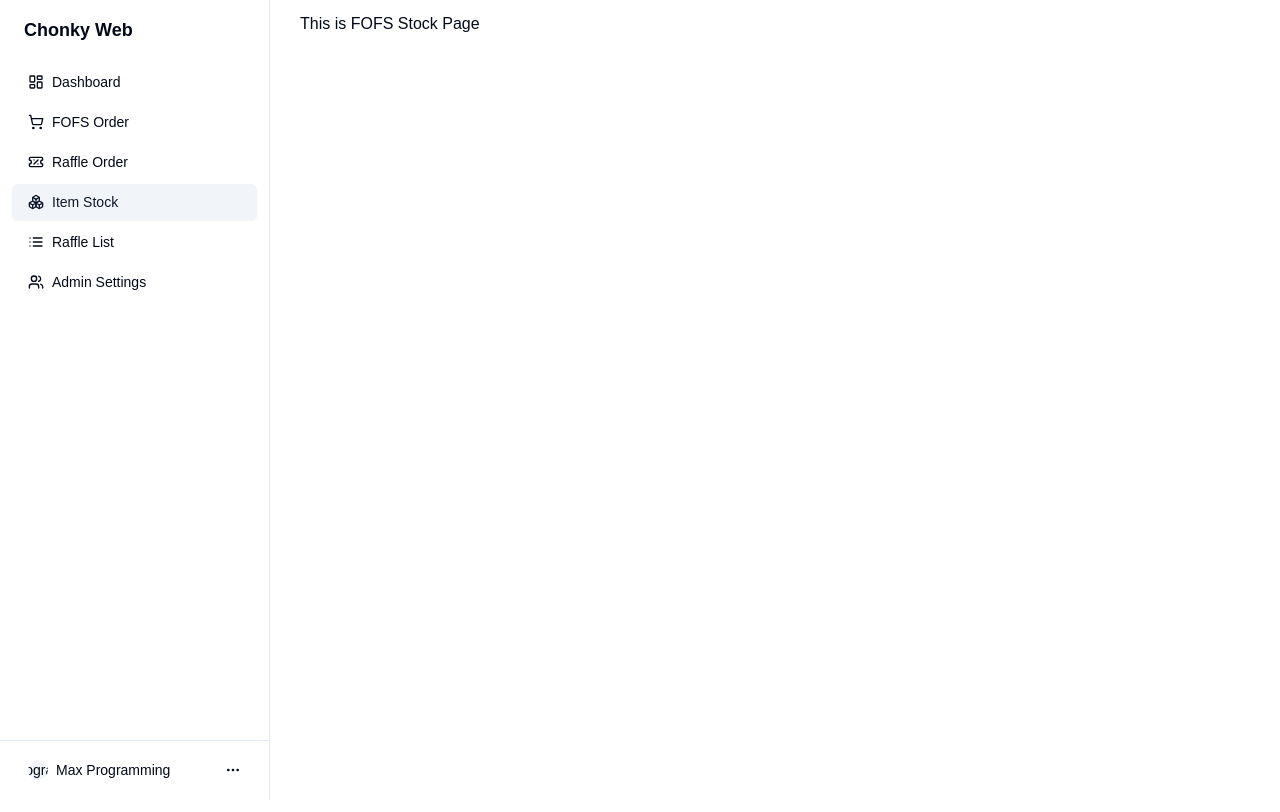
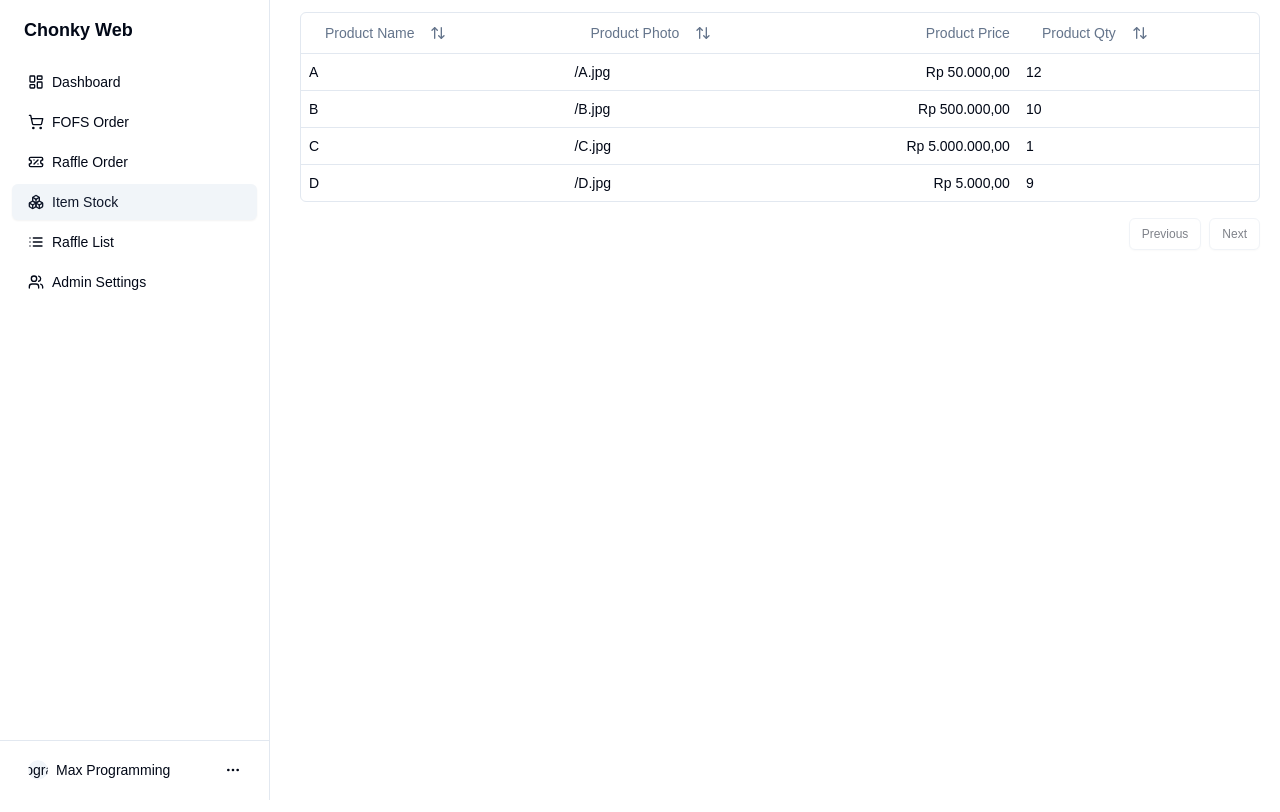
Before and after one commit to AJustiago/chonky-web, a Next.js app: page /admin/FOFS/stock in a window 1280 px wide. Built offline with nearby package versions, Linux system fonts and the light colour scheme.

Commit message:
feat: pages stock list

```diff
--- a/package.json
+++ b/package.json
@@ -16,6 +16,7 @@
     "@radix-ui/react-separator": "^1.1.2",
     "@radix-ui/react-slot": "^1.1.2",
     "@radix-ui/react-tooltip": "^1.1.8",
+    "@tanstack/react-table": "^8.21.2",
     "class-variance-authority": "^0.7.1",
     "clsx": "^2.1.1",
     "lucide-react": "^0.475.0",
--- /dev/null
+++ b/src/app/admin/FOFS/stock/columns.tsx
@@ -0,0 +1,72 @@
+"use client"
+
+import { ColumnDef } from "@tanstack/react-table"
+import { ArrowUpDown } from "lucide-react"
+import { Button } from "@/components/ui/button"
+// This type is used to define the shape of our data.
+// You can use a Zod schema here if you want.
+export type Data =  {
+    id: string
+    productName: string
+    photo: string
+    price: number
+    qty: number
+}
+
+export const columns: ColumnDef<Data>[] = [
+  {
+    accessorKey: "productName",
+    header: ({ column }) => {
+        return (
+          <Button
+            variant="ghost"
+            onClick={() => column.toggleSorting(column.getIsSorted() === "asc")}
+          >
+            Product Name
+            <ArrowUpDown className="ml-2 h-4 w-4" />
+          </Button>
+        )
+      },
+  },
+  {
+    accessorKey: "photo",
+    header: ({ column }) => {
+        return (
+          <Button
+            variant="ghost"
+            onClick={() => column.toggleSorting(column.getIsSorted() === "asc")}
+          >
+            Product Photo
+            <ArrowUpDown className="ml-2 h-4 w-4" />
+          </Button>
+        )
+      },
+  },
+  {
+    accessorKey: "price",
+    header: () => <div className="text-right">Product Price</div>,
+    cell: ({ row }) => {
+      const amount = parseFloat(row.getValue("price"))
+      const formatted = new Intl.NumberFormat("id-ID", {
+        style: "currency",
+        currency: "IDR",
+      }).format(amount)
+
+      return <div className="text-right font-medium">{formatted}</div>
+    },
+  },
+  {
+    accessorKey: "qty",
+    header: ({ column }) => {
+        return (
+          <Button
+            variant="ghost"
+            onClick={() => column.toggleSorting(column.getIsSorted() === "asc")}
+          >
+            Product Qty
+            <ArrowUpDown className="ml-2 h-4 w-4" />
+          </Button>
+        )
+      },
+  },
+]
--- /dev/null
+++ b/src/app/admin/FOFS/stock/data-table.tsx
@@ -0,0 +1,113 @@
+"use client"
+
+import { Button } from "@/components/ui/button"
+import * as React from "react"
+import {
+  ColumnDef,
+  SortingState,
+  flexRender,
+  getPaginationRowModel,
+  getCoreRowModel,
+  getSortedRowModel,
+  useReactTable,
+} from "@tanstack/react-table"
+
+import {
+  Table,
+  TableBody,
+  TableCell,
+  TableHead,
+  TableHeader,
+  TableRow,
+} from "@/components/ui/table"
+
+interface DataTableProps<TData, TValue> {
+  columns: ColumnDef<TData, TValue>[]
+  data: TData[]
+}
+
+export function DataTable<TData, TValue>({
+  columns,
+  data,
+}: DataTableProps<TData, TValue>) {
+  const [sorting, setSorting] = React.useState<SortingState>([])
+
+  const table = useReactTable({
+    data,
+    columns,
+    getCoreRowModel: getCoreRowModel(),
+    getPaginationRowModel: getPaginationRowModel(),
+    onSortingChange: setSorting,
+    getSortedRowModel: getSortedRowModel(),
+    state: {
+      sorting,
+    },
+  })
+
+  return (
+    <div>
+        <div className="rounded-md border">
+        <Table>
+            <TableHeader>
+            {table.getHeaderGroups().map((headerGroup) => (
+                <TableRow key={headerGroup.id}>
+                {headerGroup.headers.map((header) => {
+                    return (
+                    <TableHead key={header.id}>
+                        {header.isPlaceholder
+                        ? null
+                        : flexRender(
+                            header.column.columnDef.header,
+                            header.getContext()
+                            )}
+                    </TableHead>
+                    )
+                })}
+                </TableRow>
+            ))}
+            </TableHeader>
+            <TableBody>
+            {table.getRowModel().rows?.length ? (
+                table.getRowModel().rows.map((row) => (
+                <TableRow
+                    key={row.id}
+                    data-state={row.getIsSelected() && "selected"}
+                >
+                    {row.getVisibleCells().map((cell) => (
+                    <TableCell key={cell.id}>
+                        {flexRender(cell.column.columnDef.cell, cell.getContext())}
+                    </TableCell>
+                    ))}
+                </TableRow>
+                ))
+            ) : (
+                <TableRow>
+                <TableCell colSpan={columns.length} className="h-24 text-center">
+                    No results.
+                </TableCell>
+                </TableRow>
+            )}
+            </TableBody>
+        </Table>
+        </div>
+        <div className="flex items-center justify-end space-x-2 py-4">
+            <Button
+            variant="outline"
+            size="sm"
+            onClick={() => table.previousPage()}
+            disabled={!table.getCanPreviousPage()}
+            >
+            Previous
+            </Button>
+            <Button
+            variant="outline"
+            size="sm"
+            onClick={() => table.nextPage()}
+            disabled={!table.getCanNextPage()}
+            >
+            Next
+            </Button>
+        </div>
+    </div>
+  )
+}
--- a/src/app/admin/FOFS/stock/page.tsx
+++ b/src/app/admin/FOFS/stock/page.tsx
@@ -1,14 +1,25 @@
 import AdminLayout from '@/components/admin/adminLayout';
 import React from 'react';
+import { Data, columns} from "./columns"
+import { DataTable } from "./data-table"
 
-const FOFSStockPage = () => {
+async function getData(): Promise<Data[]>{
+  return [
+    { id: "A001", productName: "A", photo: "/A.jpg", price: 50000, qty: 12 },
+    { id: "A002", productName: "B", photo: "/B.jpg", price: 500000, qty: 10},
+    { id: "A003", productName: "C", photo: "/C.jpg", price: 5000000, qty: 1},
+    { id: "A004", productName: "D", photo: "/D.jpg", price: 5000, qty: 9},
+  ];
+}
+
+export default async function FOFSStockPage() {
+  const data= await getData()
+
   return (
     <AdminLayout>
-      <div>
-        <h1>This is FOFS Stock Page</h1>
+      <div className="container mx-auto py-10lho">
+        <DataTable columns={columns} data={data} />
       </div>
     </AdminLayout>
-  );
-};
-
-export default FOFSStockPage;
+  )
+}
--- a/src/app/admin/page.tsx
+++ b/src/app/admin/page.tsx
@@ -2,7 +2,6 @@
 
 import { useEffect } from "react";
 import { useRouter } from "next/navigation";
-import { Button } from "@/components/ui/button";
 import AdminLayout from "@/components/admin/adminLayout";
 
 const AdminPage = () => {
--- a/src/components/admin/adminLayout.tsx
+++ b/src/components/admin/adminLayout.tsx
@@ -1,27 +1,12 @@
 "use client";
-
-import { useState } from "react";
 import Sidebar from "@/components/admin/sidebar";
-import Header from "@/components/admin/header";
 
 export default function AdminLayout({ children }: { children: React.ReactNode }) {
-  const [sidebarOpen, setSidebarOpen] = useState(false);
 
   return (
-    <div className="flex h-screen bg-background">
-      {/* Sidebar */}
-      {/* <Sidebar sidebarOpen={sidebarOpen} toggleSidebar={() => setSidebarOpen(!sidebarOpen)} /> */}
+    <div className="h-screen bg-background">
       <Sidebar />
-
-      {/* Main Content */}
-      {/* <div className="flex-1 flex flex-col"> */}
-        {/* Header */}
-        {/* <Header sidebarOpen={sidebarOpen} toggleSidebar={() => setSidebarOpen(!sidebarOpen)} /> */}
-
-        {/* Page Content */}
-        <main className='mx-5 mt-16 sm:ml-[300px] sm:mt-3'>{children}</main>
-        {/* <main className="p-6 flex-1 overflow-y-auto">{children}</main> */}
-      {/* </div> */}
+      <main className='mx-5 mt-16 sm:ml-[300px] sm:mt-3'>{children}</main>
     </div>
   );
 }
--- a/src/components/admin/sidebar-mobile.tsx
+++ b/src/components/admin/sidebar-mobile.tsx
@@ -10,7 +10,7 @@ import {
   SheetTitle,
 } from "../ui/sheet";
 import { Button } from "../ui/button";
-import { LogOut, Menu, MoreHorizontal, Settings, X } from "lucide-react";
+import { LogOut, Menu, MoreHorizontal, PanelRightCloseIcon, PanelRightOpen, Settings, X } from "lucide-react";
 import Link from "next/link";
 import { SidebarButtonSheet as SidebarButton } from "./sidebar-button";
 import { usePathname } from "next/navigation";
@@ -37,7 +37,7 @@ export function SidebarMobile(props: SidebarMobileProps) {
       <SheetTitle></SheetTitle>
       <SheetTrigger asChild>
         <Button size="icon" variant="ghost" className="fixed top-3 left-3">
-          <Menu size={20} />
+          <PanelRightCloseIcon size={20} />
         </Button>
       </SheetTrigger>
       <SheetContent side="left" className="px-3 py-4">
@@ -45,11 +45,6 @@ export function SidebarMobile(props: SidebarMobileProps) {
           <span className="text-lg font-semibold text-foreground mx-3">
             Chonky Web
           </span>
-          <SheetClose asChild>
-            <Button className="h-7 w-7 p-0" variant="ghost">
-              <X size={15} />
-            </Button>
-          </SheetClose>
         </SheetHeader>
         <div className="h-full">
           <div className="mt-5 flex flex-col w-full gap-1">
--- /dev/null
+++ b/src/components/ui/table.tsx
@@ -0,0 +1,120 @@
+import * as React from "react"
+
+import { cn } from "@/lib/utils"
+
+const Table = React.forwardRef<
+  HTMLTableElement,
+  React.HTMLAttributes<HTMLTableElement>
+>(({ className, ...props }, ref) => (
+  <div className="relative w-full overflow-auto">
+    <table
+      ref={ref}
+      className={cn("w-full caption-bottom text-sm", className)}
+      {...props}
+    />
+  </div>
+))
+Table.displayName = "Table"
+
+const TableHeader = React.forwardRef<
+  HTMLTableSectionElement,
+  React.HTMLAttributes<HTMLTableSectionElement>
+>(({ className, ...props }, ref) => (
+  <thead ref={ref} className={cn("[&_tr]:border-b", className)} {...props} />
+))
+TableHeader.displayName = "TableHeader"
+
+const TableBody = React.forwardRef<
+  HTMLTableSectionElement,
+  React.HTMLAttributes<HTMLTableSectionElement>
+>(({ className, ...props }, ref) => (
+  <tbody
+    ref={ref}
+    className={cn("[&_tr:last-child]:border-0", className)}
+    {...props}
+  />
+))
+TableBody.displayName = "TableBody"
+
+const TableFooter = React.forwardRef<
+  HTMLTableSectionElement,
+  React.HTMLAttributes<HTMLTableSectionElement>
+>(({ className, ...props }, ref) => (
+  <tfoot
+    ref={ref}
+    className={cn(
+      "border-t bg-muted/50 font-medium [&>tr]:last:border-b-0",
+      className
+    )}
+    {...props}
+  />
+))
+TableFooter.displayName = "TableFooter"
+
+const TableRow = React.forwardRef<
+  HTMLTableRowElement,
+  React.HTMLAttributes<HTMLTableRowElement>
+>(({ className, ...props }, ref) => (
+  <tr
+    ref={ref}
+    className={cn(
+      "border-b transition-colors hover:bg-muted/50 data-[state=selected]:bg-muted",
+      className
+    )}
+    {...props}
+  />
+))
+TableRow.displayName = "TableRow"
+
+const TableHead = React.forwardRef<
+  HTMLTableCellElement,
+  React.ThHTMLAttributes<HTMLTableCellElement>
+>(({ className, ...props }, ref) => (
+  <th
+    ref={ref}
+    className={cn(
+      "h-10 px-2 text-left align-middle font-medium text-muted-foreground [&:has([role=checkbox])]:pr-0 [&>[role=checkbox]]:translate-y-[2px]",
+      className
+    )}
+    {...props}
+  />
+))
+TableHead.displayName = "TableHead"
+
+const TableCell = React.forwardRef<
+  HTMLTableCellElement,
+  React.TdHTMLAttributes<HTMLTableCellElement>
+>(({ className, ...props }, ref) => (
+  <td
+    ref={ref}
+    className={cn(
+      "p-2 align-middle [&:has([role=checkbox])]:pr-0 [&>[role=checkbox]]:translate-y-[2px]",
+      className
+    )}
+    {...props}
+  />
+))
+TableCell.displayName = "TableCell"
+
+const TableCaption = React.forwardRef<
+  HTMLTableCaptionElement,
+  React.HTMLAttributes<HTMLTableCaptionElement>
+>(({ className, ...props }, ref) => (
+  <caption
+    ref={ref}
+    className={cn("mt-4 text-sm text-muted-foreground", className)}
+    {...props}
+  />
+))
+TableCaption.displayName = "TableCaption"
+
+export {
+  Table,
+  TableHeader,
+  TableBody,
+  TableFooter,
+  TableHead,
+  TableRow,
+  TableCell,
+  TableCaption,
+}
```
Also changed, not shown: 1 other file (tests, documents, lock files or other folders).
